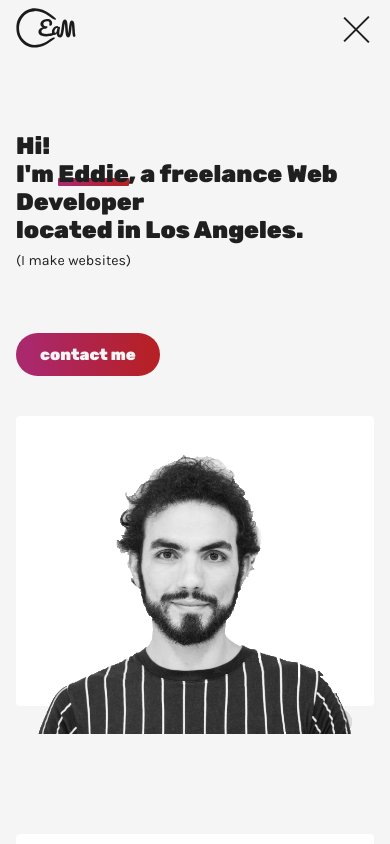
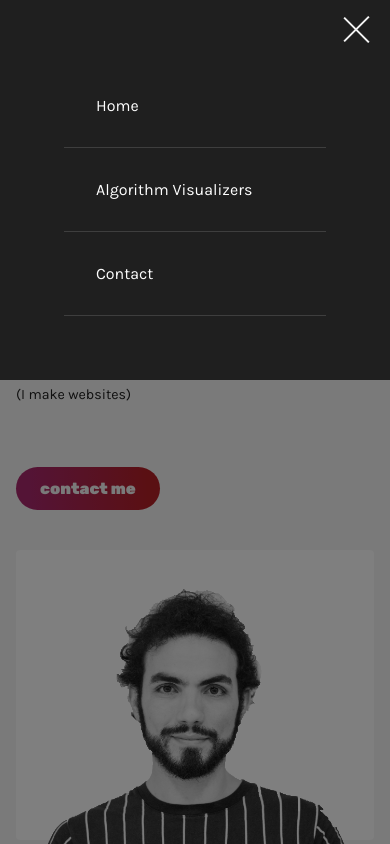
Before and after one commit to Eddie-Anguiano/portfolio, a React (Create React App) app: page / in a window 390 px wide. Both pictures are taken after a click on the element 356 px from the left and 30 px from the top of the page. Shown: the top 844 px of the page. Built offline with nearby package versions, Linux system fonts and the light colour scheme.

Commit message:
style adjustments for mobile

```diff
--- a/src/components/Header/Header.js
+++ b/src/components/Header/Header.js
@@ -2,16 +2,19 @@ import { useEffect, useState } from "react";
 import logo from "../../images/logo-black.svg";
 import logoDark from "../../images/logo-bulb.svg";
 import logoWhite from "../../images/logo-white.svg";
-import { motion } from "framer-motion";
+import MobileNav from "../MobileNav/MobileNav";
+import { motion, AnimatePresence } from "framer-motion";
 
 // Hamburger Variant
 
 const hamburgerTop = {
   closed: {
+    backgroundColor: "#1f1f1f",
     rotate: 0,
     y: 0,
   },
   open: {
+    backgroundColor: "#f5f5f5",
     rotate: 135,
     y: 11,
     transition: {
@@ -34,10 +37,12 @@ const hamburgerMiddle = {
 
 const hamburgerBottom = {
   closed: {
+    backgroundColor: "#1f1f1f",
     rotate: 0,
     y: 0,
   },
   open: {
+    backgroundColor: "#f5f5f5",
     rotate: -135,
     y: -12,
     transition: {
@@ -101,6 +106,8 @@ export default function Header({ theme, toggleTheme }) {
   }
 
   return (
+    <>
+      <AnimatePresence>{isOpen && <MobileNav />}</AnimatePresence>
       <header className="wrapper">
         <motion.div
           className={headerClass}
@@ -150,5 +157,6 @@ export default function Header({ theme, toggleTheme }) {
           </nav>
         </motion.div>
       </header>
+    </>
   );
 }
--- a/src/components/Header/_Header.scss
+++ b/src/components/Header/_Header.scss
@@ -36,7 +36,7 @@
 
   &-hamburger {
     position: relative;
-    z-index: 100;
+    z-index: 102;
     display: flex;
     flex-direction: column;
     justify-content: space-around;
--- a/src/components/Hero/_Hero.scss
+++ b/src/components/Hero/_Hero.scss
@@ -2,13 +2,13 @@
   display: grid;
   grid-template-columns: repeat(12, 1fr);
   padding-bottom: space(20);
+  padding-top: space(14);
 
   @media (max-width: 838px) {
     grid-template-rows: auto auto;
   }
 
   &-outer {
-    min-height: calc(100vh - 73px);
     display: flex;
     align-items: center;
   }
@@ -26,6 +26,7 @@
       grid-column-end: 13;
       grid-row-start: 1;
       grid-row-end: 2;
+      margin-top: space(2);
     }
   }
 
@@ -33,7 +34,7 @@
     margin-bottom: space(1);
 
     @media (max-width: 595px) {
-      font-size: space(3);
+      font-size: space(4);
     }
   }
 
--- /dev/null
+++ b/src/components/MobileNav/MobileNav.js
@@ -0,0 +1,27 @@
+import { motion } from "framer-motion";
+
+export default function mobileNav() {
+  return (
+    <>
+      <motion.div
+        key="modal"
+        initial={{ opacity: 0 }}
+        animate={{ opacity: 1 }}
+        exit={{ opacity: 0 }}
+        className="MobileNav"></motion.div>
+      <motion.div
+        key="nav"
+        initial={{ y: "-100%" }}
+        animate={{ y: 0 }}
+        exit={{ y: "-100%" }}
+        transition={{ duration: 0.1, stiffness: 100, type: "tween" }}
+        className="MobileNav-nav">
+        <ul className="MobileNav-list">
+          <li className="MobileNav-item">Home</li>
+          <li className="MobileNav-item">Algorithm Visualizers</li>
+          <li className="MobileNav-item">Contact</li>
+        </ul>
+      </motion.div>
+    </>
+  );
+}
--- /dev/null
+++ b/src/components/MobileNav/_MobileNav.scss
@@ -0,0 +1,33 @@
+.MobileNav {
+  position: fixed;
+  height: 100vh;
+  width: 100vw;
+  background-color: rgba(0, 0, 0, 0.5);
+  z-index: 99;
+
+  &-nav {
+    align-items: center;
+    position: fixed;
+    right: 0;
+    // height: 100vh;
+    width: 100%;
+    background-color: $color--black;
+    z-index: 100;
+  }
+
+  &-list {
+    padding: space(8);
+  }
+
+  &-item {
+    display: block;
+    padding: space(4);
+    font-family: $font-family--primary;
+    color: $color--white;
+    text-decoration: none;
+    font-size: space(2);
+    border-style: solid;
+    border-width: 0 0 1px 0;
+    border-color: $color--algo-gray;
+  }
+}
--- a/src/components/SkillsSection/_SkillsSection.scss
+++ b/src/components/SkillsSection/_SkillsSection.scss
@@ -3,7 +3,6 @@
   border-radius: $border-radius--small;
   padding: space(4) space(0);
   margin-bottom: space(10);
-  margin-top: space(-4);
   overflow: hidden;
 }
 
--- a/src/components/index.scss
+++ b/src/components/index.scss
@@ -7,3 +7,4 @@
 @import "./DropDown/DropDown.scss";
 @import "./ColorDropDown/ColorDropDown.scss";
 @import "./SkillsSection/SkillsSection.scss";
+@import "./MobileNav/MobileNav.scss";
```
Lines whose indentation alone changed are shown as unchanged.
